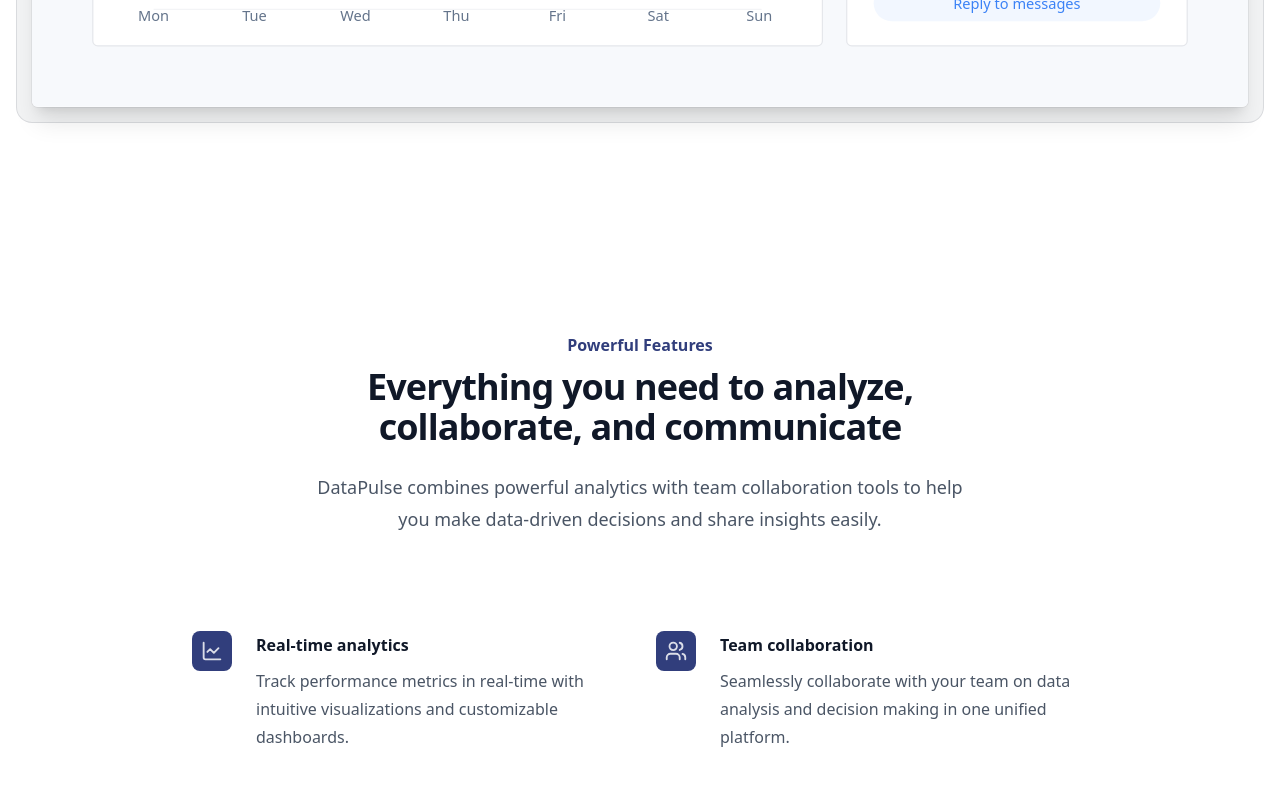
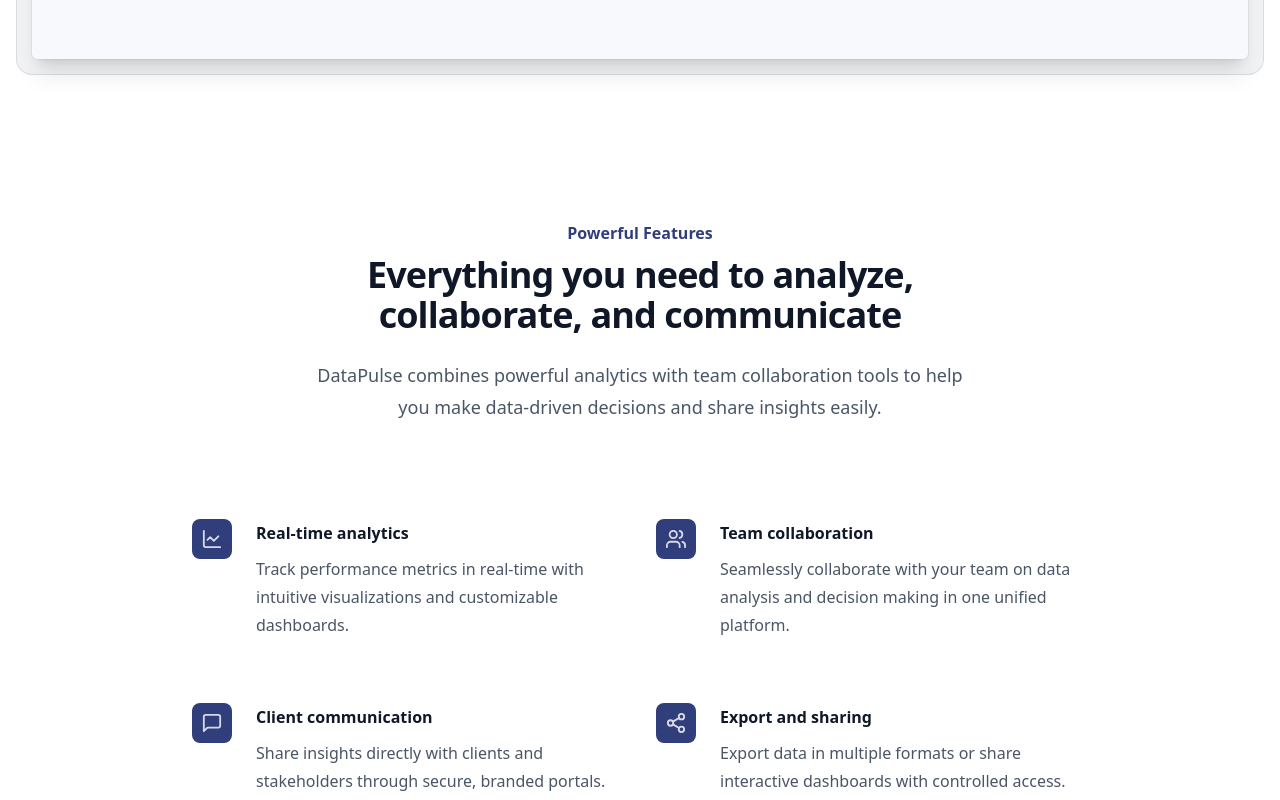
Before and after one commit to monicarevuru/data-pulse, a React (Vite) app: page / in a window 1280 px wide. Shown: the part 1280-2080 px from the top of the page. Built offline with nearby package versions, Linux system fonts and the light colour scheme.

Commit message:
styling and animation changes across

```diff
--- a/src/features/home/components/Features.tsx
+++ b/src/features/home/components/Features.tsx
@@ -25,7 +25,7 @@
   }, [isInView, controls]);
 
   return (
-    <section id="features" className="py-24 sm:py-32 bg-white">
+    <section id="features" className="py-10 sm:py-20 bg-white">
       <div className="mx-auto max-w-7xl px-6 lg:px-8">
         <div className="mx-auto max-w-2xl lg:text-center">
           <h2 className="text-base font-semibold leading-7 text-primary">Powerful Features</h2>
--- a/src/features/home/components/Hero.tsx
+++ b/src/features/home/components/Hero.tsx
@@ -93,7 +93,7 @@
 
   return (
     <section
-      className="relative overflow-hidden pt-16 pb-24 sm:pt-24"
+      className="relative overflow-hidden py-10 sm:py-20"
       ref={heroRef}>
       {/* Background elements */}
       <motion.div
@@ -177,7 +177,7 @@
         </motion.div>
 
         <motion.div
-          className="mt-20 flow-root sm:mt-40"
+          className="mt-16 flow-root sm:mt-32"
           variants={dashboardVariants}
           initial="hidden"
           animate={controls}
--- a/src/features/home/components/Pricing.tsx
+++ b/src/features/home/components/Pricing.tsx
@@ -18,7 +18,7 @@
   const isInView = useInView(ref, { once: false, margin: "-100px" });
 
   return (
-    <section id="pricing" className="py-24 sm:py-32 bg-white">
+    <section id="pricing" className="py-10 sm:py-20 bg-white">
       <div ref={ref} className="mx-auto max-w-7xl px-6 lg:px-8">
         <div className="mx-auto max-w-2xl text-center">
           <h2 className="text-base font-semibold leading-7 text-primary">
--- a/src/features/home/components/Testimonials.tsx
+++ b/src/features/home/components/Testimonials.tsx
@@ -8,7 +8,7 @@
   const isInView = useInView(ref, { once: false, margin: "-100px" });
 
   return (
-    <section id="testimonials" className="py-24 sm:py-32 bg-gray-50">
+    <section id="testimonials" className="py-10 sm:py-20 bg-gray-50">
       <div className="mx-auto max-w-7xl px-6 lg:px-8">
         <div className="mx-auto max-w-2xl text-center">
           <h2 className="text-base font-semibold leading-7 text-primary">
--- a/src/features/layout/components/Footer.tsx
+++ b/src/features/layout/components/Footer.tsx
@@ -2,7 +2,7 @@
 
 const Footer = () => {
   return (
-    <footer className="bg-primary-600 text-white">
+    <footer className="bg-linear-[60deg,var(--color-primary-600)_0%,var(--color-primary-700)_50%,var(--color-primary-700)_100%] shadow-2xl text-white">
       <div className="mx-auto max-w-7xl p-6 lg:px-8">
         <div className="xl:gap-8">
           <div className="space-y-4">
--- a/src/features/layout/components/Header.tsx
+++ b/src/features/layout/components/Header.tsx
@@ -20,7 +20,7 @@
     return (
       <header
         className={`sticky top-0 z-50 w-full transition-all duration-200 ${
-          scrolled ? "bg-white/95 backdrop-blur-sm shadow-sm" : "bg-transparent"
+          scrolled ? "backdrop-blur-sm shadow-2xl bg-linear-[60deg,var(--color-primary-600)_0%,var(--color-primary-700)_50%,var(--color-primary-700)_100%]" : "bg-transparent"
         }`}
       >
         <div className="mx-auto max-w-7xl px-4 sm:px-6 lg:px-8">
@@ -29,13 +29,14 @@
               <a href="/" className="flex items-center space-x-2">
                 <motion.div
                   initial={{ rotate: -10, opacity: 0 }}
-                  animate={{ rotate: 0, opacity: 1 }}
+                  animate={scrolled ? { rotate: -10, opacity: 1 } : { rotate: 0, opacity: 1 }}
                   transition={{ duration: 0.5 }}
+                  whileTap={{ rotate: -10, opacity: 1 }}
                 >
-                  <LineChart className="h-8 w-8 text-primary" />
+                  <LineChart className={`h-8 w-8 ${scrolled ? 'text-white' : 'text-primary'}`} />
                 </motion.div>
                 <motion.span
-                  className="text-xl font-bold text-gray-900"
+                  className={`text-xl font-bold ${scrolled ? 'text-white' : 'text-gray-900'}`}
                   initial={{ x: -20, opacity: 0 }}
                   animate={{ x: 0, opacity: 1 }}
                   transition={{ duration: 0.5, delay: 0.1 }}
@@ -46,13 +47,13 @@
             </div>
 
             <nav className="hidden md:flex items-center space-x-8">
-              <a href="#features" className="text-sm font-medium text-gray-700 hover:text-primary transition-colors">
+              <a href="#features" className={`text-sm font-medium hover:text-primary transition-colors ${scrolled ? 'text-white' : 'text-gray-700'}`}>
                 Features
               </a>
-              <a href="#testimonials" className="text-sm font-medium text-gray-700 hover:text-primary transition-colors">
+              <a href="#testimonials" className={`text-sm font-medium hover:text-primary transition-colors ${scrolled ? 'text-white' : 'text-gray-700'}`}>
                 Testimonials
               </a>
-              <a href="#pricing" className="text-sm font-medium text-gray-700 hover:text-primary transition-colors">
+              <a href="#pricing" className={`text-sm font-medium hover:text-primary transition-colors ${scrolled ? 'text-white' : 'text-gray-700'}`}>
                 Pricing
               </a>
               <Button variant="outline" size="sm" asChild>
@@ -66,7 +67,7 @@
             <div className="flex md:hidden">
               <button
                 type="button"
-                className="inline-flex items-center justify-center rounded-md p-2 text-gray-700"
+                className={`inline-flex items-center justify-center rounded-md p-2 ${scrolled ? 'text-white' : 'text-gray-700'}`}
                 onClick={() => setMobileMenuOpen(!mobileMenuOpen)}
               >
                 <span className="sr-only">Open main menu</span>
--- a/src/index.css
+++ b/src/index.css
@@ -3,10 +3,8 @@
 @theme {
   --color-background: #f8f9fc;
   --color-primary: #313e7c;
-    --color-secondary: #fff;
+  --color-secondary: #ffffff;
   --color-tertiary: #625d93;
-    --color-quaternary: #6d80c3;
-    --color-quinary: #f17c5b;
   --color-primary-50: #f8f8fc;
   --color-primary-100: #edeff8;
   --color-primary-200: #dbdef0;
@@ -40,28 +38,6 @@
   --color-tertiary-800: #1d1c2c;
   --color-tertiary-900: #0f0e16;
   --color-tertiary-950: #08080c;
-    --color-quaternary-50: #f8f9fc;
-    --color-quaternary-100: #edeff8;
-    --color-quaternary-200: #dbdff0;
-    --color-quaternary-300: #bec6e4;
-    --color-quaternary-400: #7d8dca;
-    --color-quaternary-500: #4459a7;
-    --color-quaternary-600: #314077;
-    --color-quaternary-700: #232f57;
-    --color-quaternary-800: #151b33;
-    --color-quaternary-900: #0a0e19;
-    --color-quaternary-950: #06080e;
-    --color-quinary-50: #fef7f6;
-    --color-quinary-100: #fdece8;
-    --color-quinary-200: #fbd9d0;
-    --color-quinary-300: #f8bbab;
-    --color-quinary-400: #f07856;
-    --color-quinary-500: #d83d13;
-    --color-quinary-600: #9b2c0d;
-    --color-quinary-700: #71200a;
-    --color-quinary-800: #421306;
-    --color-quinary-900: #210903;
-    --color-quinary-950: #130502;
   --card: #fff;
 }
 
```
Also changed, not shown: 1 other file (tests, documents, lock files or other folders). Lines whose indentation alone changed are shown as unchanged.
